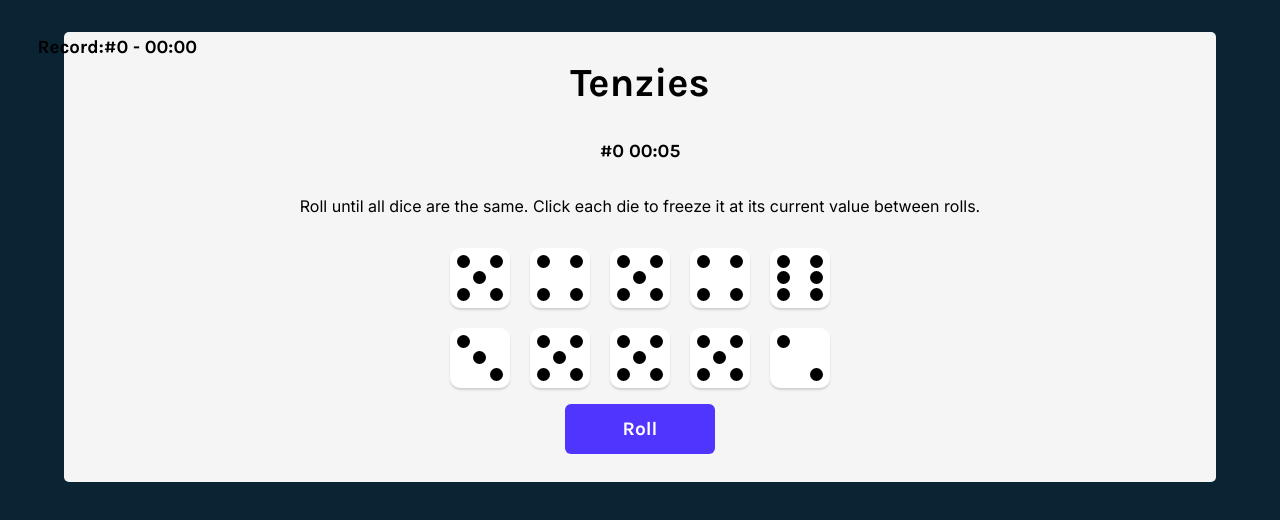
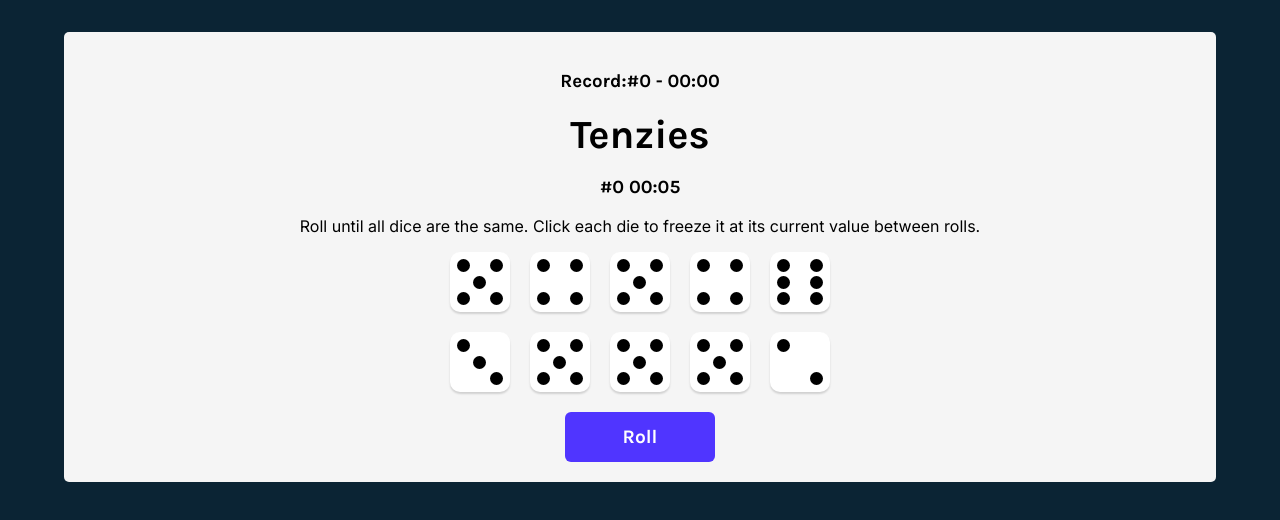
Before and after one commit to iceandfirewes/tenzies, a React app: page / in a window 1280 px wide. Shown: the top 520 px of the page. Built offline with nearby package versions, Linux system fonts and the light colour scheme.

Commit message:
some bug changes

```diff
--- a/components/App.js
+++ b/components/App.js
@@ -107,6 +107,7 @@ export default function App() {
             setTenzies(false)
             setDice(allNewDice())
             setStartTime(Date.now())
+            setPlay({roll:0, time:createTime(startTime)})
         }
     }
     //function that get passed down to each die
--- a/style.css
+++ b/style.css
@@ -23,12 +23,7 @@ main {
     justify-content: space-around;
     align-items: center;
 }
-.highScore
-{
-    position: absolute;
-    left: 2em;
-    top: 1em;
-}
+
 .title {
     font-size: 40px;
     margin: 0;
@@ -64,6 +59,7 @@ number based die face. it is dot based now
 }
 */
 .roll-dice {
+    margin-top: 1em;
     height: 50px;
     width: 150px;
     border: none;
```
